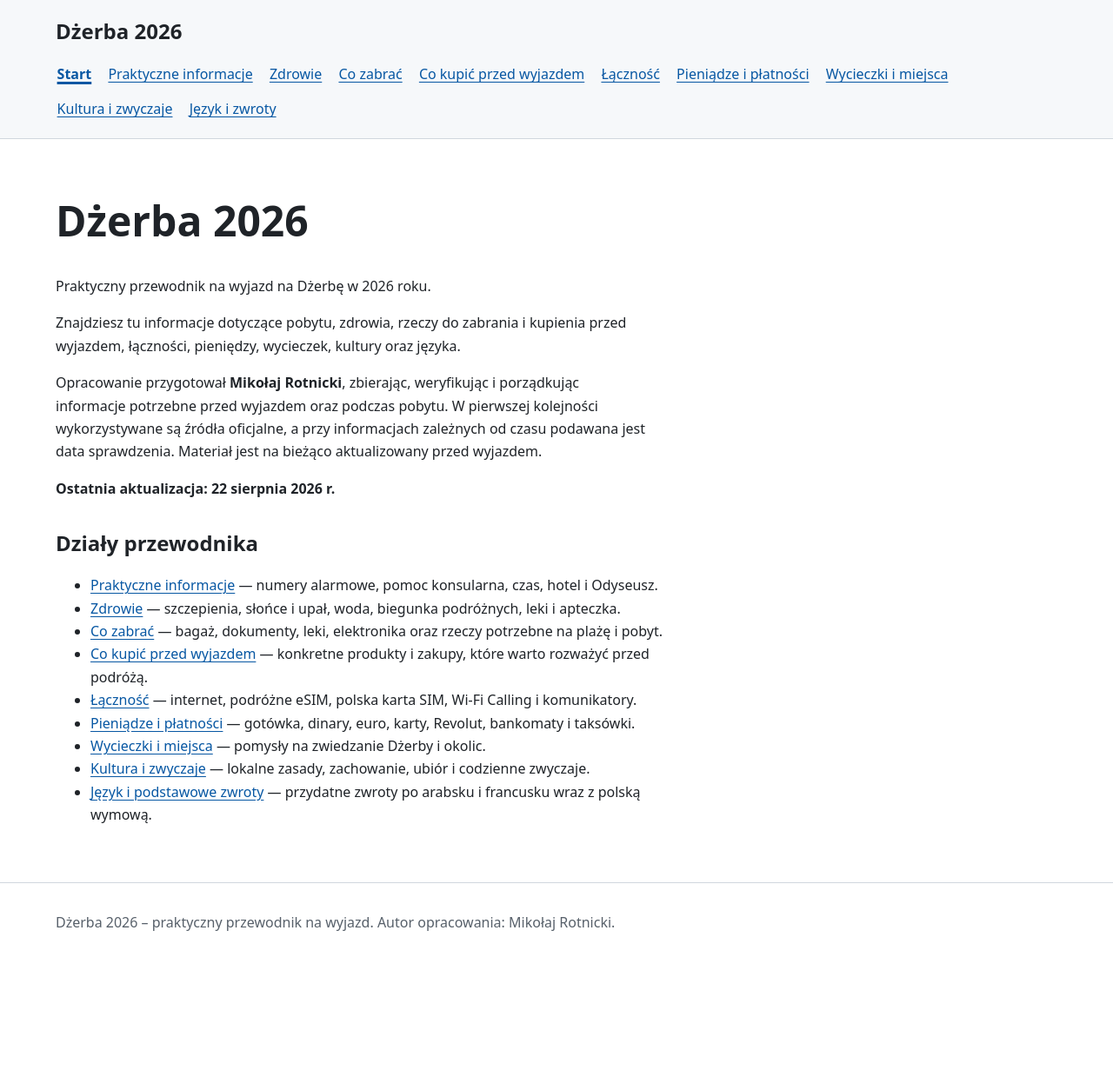
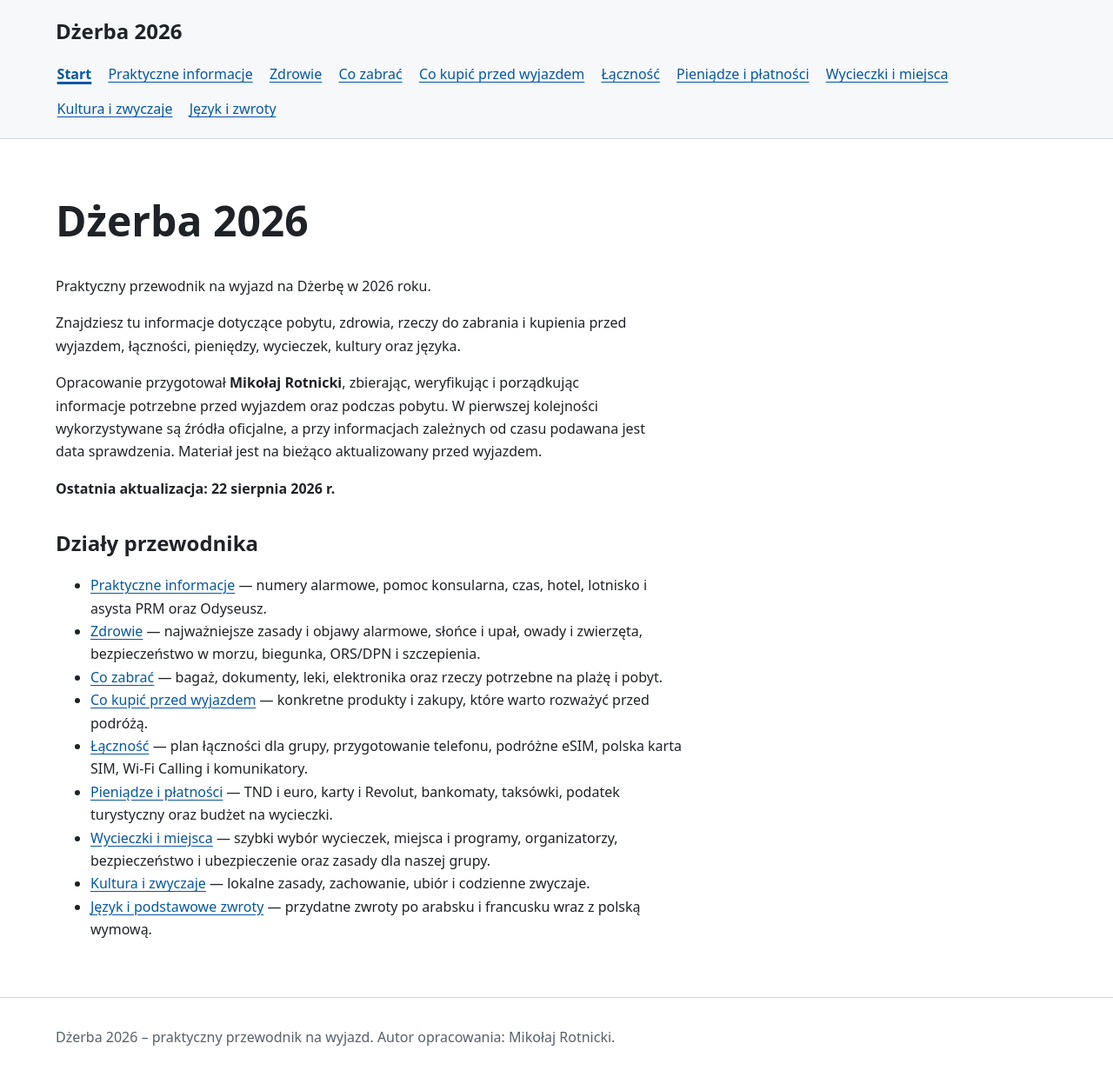
Before and after one commit to rotnicki/djerba-2026, a Jekyll site: the page built from index.md, in a window 1280 px wide. Shown: the whole page at 87% size. Built offline with Jekyll 4.4.1, drawn with Linux system fonts in a browser that asks for light colours; before the commit the page ends 1122 px from its top, so only the background shows below that.

Commit message:
Zaktualizuj opisy działów przewodnika

```diff
--- a/index.md
+++ b/index.md
@@ -14,12 +14,12 @@ Opracowanie przygotował **Mikołaj Rotnicki**, zbierając, weryfikując i porz
 
 ## Działy przewodnika
 
-- [Praktyczne informacje](praktyczne.md) — numery alarmowe, pomoc konsularna, czas, hotel i Odyseusz.
-- [Zdrowie](zdrowie.md) — szczepienia, słońce i upał, woda, biegunka podróżnych, leki i apteczka.
+- [Praktyczne informacje](praktyczne.md) — numery alarmowe, pomoc konsularna, czas, hotel, lotnisko i asysta PRM oraz Odyseusz.
+- [Zdrowie](zdrowie.md) — najważniejsze zasady i objawy alarmowe, słońce i upał, owady i zwierzęta, bezpieczeństwo w morzu, biegunka, ORS/DPN i szczepienia.
 - [Co zabrać](co-zabrac.md) — bagaż, dokumenty, leki, elektronika oraz rzeczy potrzebne na plażę i pobyt.
 - [Co kupić przed wyjazdem](co-kupic-przed-wyjazdem.md) — konkretne produkty i zakupy, które warto rozważyć przed podróżą.
-- [Łączność](lacznosc.md) — internet, podróżne eSIM, polska karta SIM, Wi-Fi Calling i komunikatory.
-- [Pieniądze i płatności](pieniadze.md) — gotówka, dinary, euro, karty, Revolut, bankomaty i taksówki.
-- [Wycieczki i miejsca](wycieczki.md) — pomysły na zwiedzanie Dżerby i okolic.
+- [Łączność](lacznosc.md) — plan łączności dla grupy, przygotowanie telefonu, podróżne eSIM, polska karta SIM, Wi-Fi Calling i komunikatory.
+- [Pieniądze i płatności](pieniadze.md) — TND i euro, karty i Revolut, bankomaty, taksówki, podatek turystyczny oraz budżet na wycieczki.
+- [Wycieczki i miejsca](wycieczki.md) — szybki wybór wycieczek, miejsca i programy, organizatorzy, bezpieczeństwo i ubezpieczenie oraz zasady dla naszej grupy.
 - [Kultura i zwyczaje](kultura-i-zwyczaje.md) — lokalne zasady, zachowanie, ubiór i codzienne zwyczaje.
 - [Język i podstawowe zwroty](jezyk-i-zwroty.md) — przydatne zwroty po arabsku i francusku wraz z polską wymową.
```
